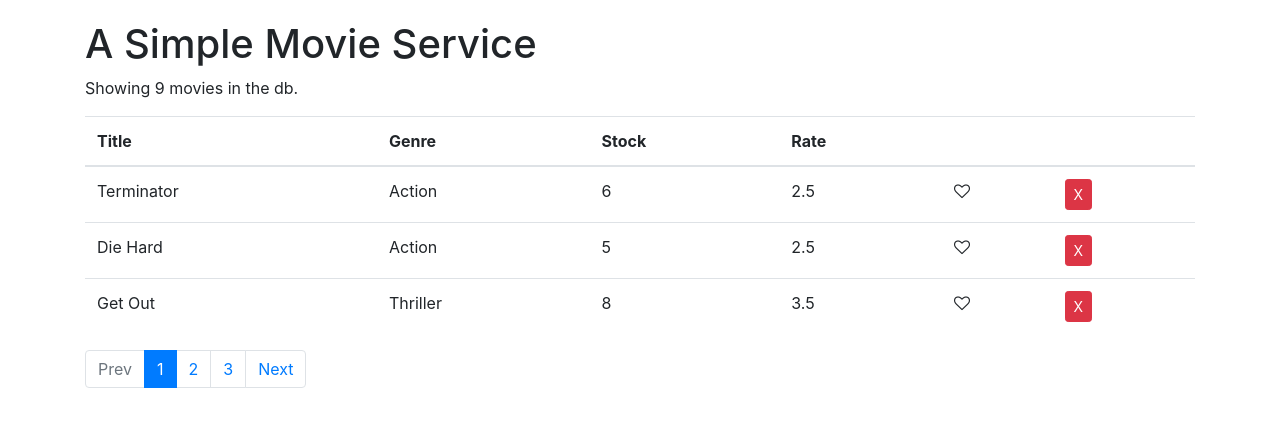
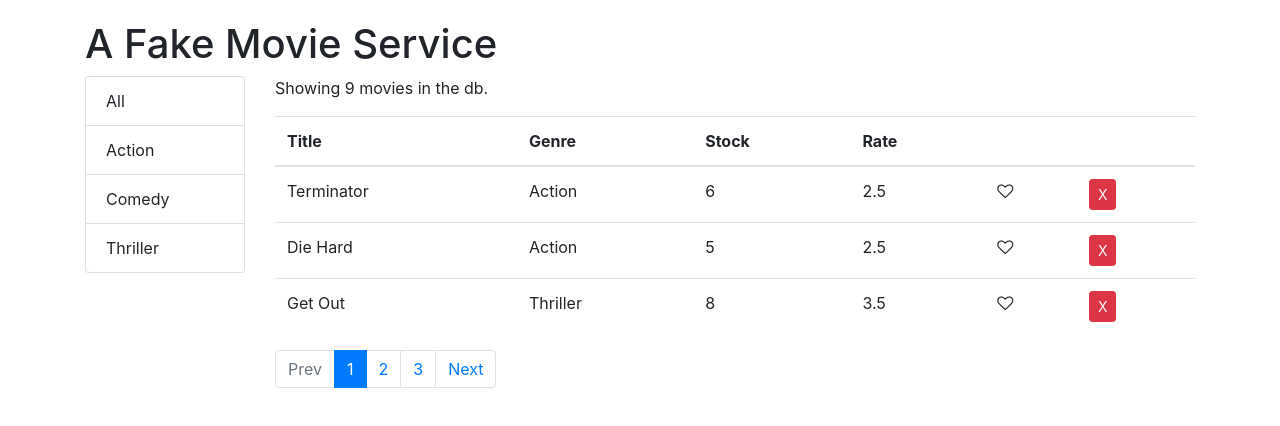
Before and after one commit to God-T/Fake-Movie-Service---React, a React (Create React App) app: page / in a window 1280 px wide. Shown: the top 426 px of the page. Built offline with nearby package versions, Linux system fonts and the light colour scheme.

Commit message:
list group of genres

```diff
--- a/src/App.js
+++ b/src/App.js
@@ -7,7 +7,7 @@ class App extends Component {
   render() {
     return (
       <main className="container">
-        <h1>A Simple Movie Service</h1>
+        <h1>A Fake Movie Service</h1>
         <Movies />
       </main>
     );
--- /dev/null
+++ b/src/components/common/listGroup.jsx
@@ -0,0 +1,29 @@
+import React from "react";
+
+const ListGroup = ({
+  items,
+  textProperty,
+  valueProperty,
+  onSelect,
+  selectedGroupTextProperty,
+}) => {
+  return (
+    <ul className="list-group">
+      {items.map((item) => (
+        <li
+          key={item[valueProperty]}
+          onClick={() => onSelect(item)}
+          className={
+            selectedGroupTextProperty === item[textProperty]
+              ? "list-group-item active"
+              : "list-group-item"
+          }
+        >
+          {item[textProperty]}
+        </li>
+      ))}
+    </ul>
+  );
+};
+
+export default ListGroup;
--- a/src/components/common/pagination.jsx
+++ b/src/components/common/pagination.jsx
@@ -3,15 +3,16 @@ import _ from "lodash";
 import PropTypes from "prop-types";
 
 const Pagination = ({
-  moviesCount,
+  itemsCount,
   pageSize,
   onPageChange,
   currPage,
   onNextPage,
   onPrevPage,
 }) => {
-  const pagesCount = Math.ceil(moviesCount / pageSize);
+  const pagesCount = Math.ceil(itemsCount / pageSize);
   const pages = _.range(1, pagesCount + 1);
+  if (pagesCount === 1 || pagesCount === 0) return null;
   return (
     <nav>
       <ul className="pagination">
@@ -46,7 +47,7 @@ const Pagination = ({
 
 //for reuseable component
 Pagination.propTypes = {
-  moviesCount: PropTypes.number.isRequired,
+  itemsCount: PropTypes.number.isRequired,
   pageSize: PropTypes.number.isRequired,
   onPageChange: PropTypes.func.isRequired,
   currPage: PropTypes.number.isRequired,
--- a/src/components/movies.jsx
+++ b/src/components/movies.jsx
@@ -2,15 +2,26 @@ import React, { Component } from "react";
 import Movie from "./movie";
 
 import { getMovies } from "../services/fakeMovieService";
+import { getGenres } from "../services/fakeGenreService";
 import Pagination from "./common/pagination";
 import { paginate } from "../uilts/paginate";
+import ListGroup from "./common/listGroup";
 
 class Movies extends Component {
   state = {
-    movies: getMovies(),
+    movies: [],
+    genres: [],
     pageSize: 3,
     currPage: 1,
+    currGenre: "",
   };
+
+  componentDidMount() {
+    this.setState({
+      movies: getMovies(),
+      genres: [{ name: "All", _id: null }, ...getGenres()],
+    });
+  }
 
   handleDelete = (movie) => {
     const movies = this.state.movies.filter((m) => m._id !== movie._id);
@@ -36,13 +47,35 @@ class Movies extends Component {
     this.setState({ movies });
   };
 
+  handleListGroupSelect = (group) => {
+    this.setState({ currGenre: group, currPage: 1 });
+  };
+
   render() {
-    const { pageSize, currPage, movies } = this.state;
-    const { length: moviesCount } = movies;
-    const moviesToDisplay = paginate(movies, currPage, pageSize);
+    const { pageSize, currPage, movies, currGenre, genres } = this.state;
+    console.log(currGenre);
+    let { length: moviesCount } = movies;
     if (moviesCount === 0) return <p>There are no movies in the db.</p>;
+    let moviesToDisplay =
+      currGenre && currGenre._id
+        ? movies.filter((movie) => movie.genre.name === currGenre.name)
+        : movies;
+    console.log(moviesToDisplay);
+    moviesCount = moviesToDisplay.length;
+    moviesToDisplay = paginate(moviesToDisplay, currPage, pageSize);
+
     return (
-      <React.Fragment>
+      <div className="row">
+        <div className="col-2">
+          <ListGroup
+            items={genres}
+            textProperty="name"
+            valueProperty="_id"
+            selectedGroupTextProperty={currGenre.name}
+            onSelect={this.handleListGroupSelect}
+          />
+        </div>
+        <div className="col">
           <p>Showing {moviesCount} movies in the db.</p>
           <table className="table">
             <thead>
@@ -67,14 +100,15 @@ class Movies extends Component {
             </tbody>
           </table>
           <Pagination
-          moviesCount={moviesCount}
+            itemsCount={moviesCount}
             pageSize={pageSize}
             currPage={currPage}
             onPageChange={this.handlePageChange}
             onNextPage={this.handleNext}
             onPrevPage={this.handlePrev}
           />
-      </React.Fragment>
+        </div>
+      </div>
     );
   }
 }
--- a/src/services/fakeGenreService.js
+++ b/src/services/fakeGenreService.js
@@ -1,9 +1,9 @@
 export const genres = [
   { _id: "5b21ca3eeb7f6fbccd471818", name: "Action" },
   { _id: "5b21ca3eeb7f6fbccd471814", name: "Comedy" },
-  { _id: "5b21ca3eeb7f6fbccd471820", name: "Thriller" }
+  { _id: "5b21ca3eeb7f6fbccd471820", name: "Thriller" },
 ];
 
 export function getGenres() {
-  return genres.filter(g => g);
+  return genres.filter((g) => g);
 }
```
Lines whose indentation alone changed are shown as unchanged.
